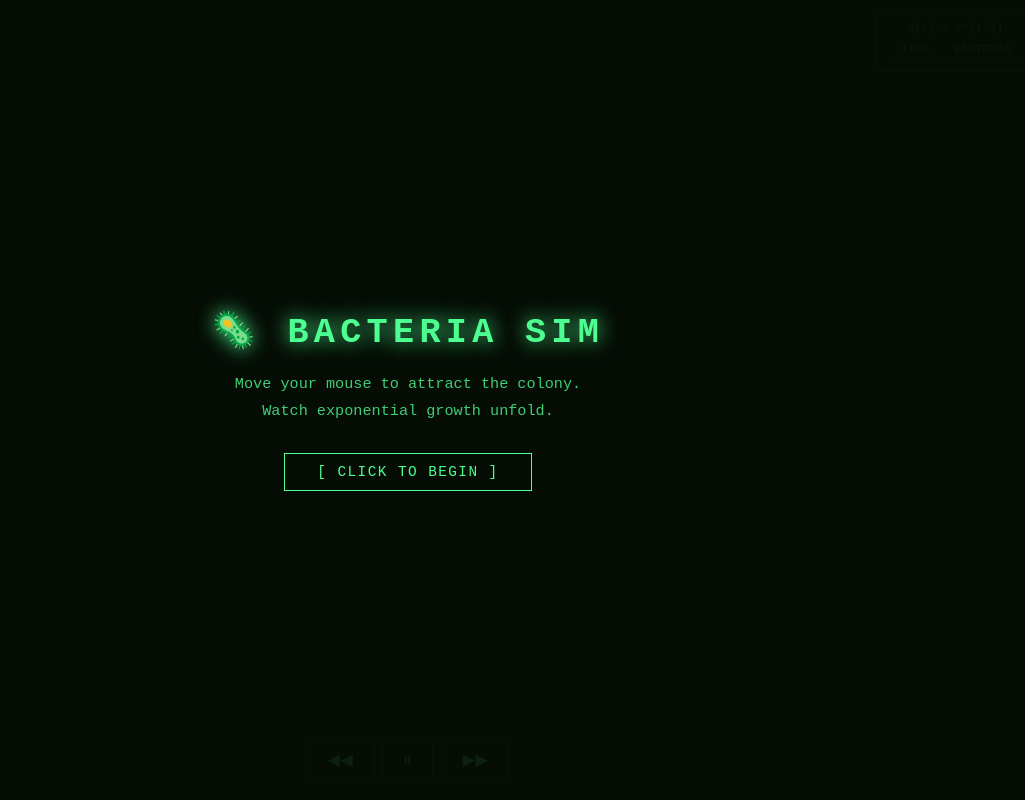
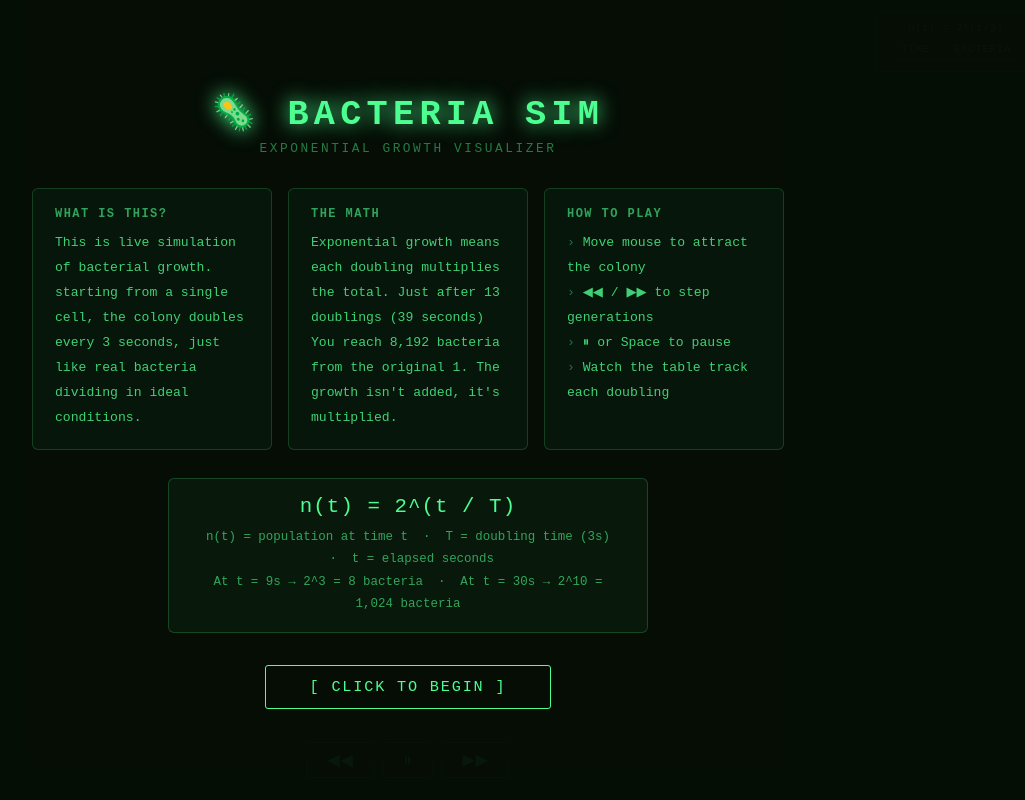
Before and after one commit to OreoGamez/BacteriaSim, a plain HTML site: page index.html in a window 1280 px wide. Shown: the whole page, without its empty margins (232-1257 px from the left). Drawn offline with Linux system fonts and the light colour scheme.

Commit message:
Update start screen with summary and math explanation

```diff
--- a/index.html
+++ b/index.html
@@ -53,19 +53,40 @@
   #controls button:active { background: rgba(77,255,145,0.22); }
   #controls #btn-pause { min-width: 48px; }
   #overlay {
-    position: fixed; inset: 0;
+    position: fixed; inset: 0; overflow-y: auto;
     display: flex; flex-direction: column; align-items: center; justify-content: center;
-    background: rgba(6,14,6,0.92); color: #4dff91;
-    font-family: 'Courier New', monospace; text-align: center; gap: 18px; z-index: 10;
+    background: rgba(6,14,6,0.96); color: #4dff91;
+    font-family: 'Courier New', monospace; text-align: center; gap: 0; z-index: 10;
+    padding: 40px 20px;
   }
-  #overlay h1 { font-size: 2.2rem; letter-spacing: 0.15em; text-shadow: 0 0 20px #4dff91; }
-  #overlay p  { font-size: 0.95rem; opacity: 0.8; line-height: 1.8; }
+  #overlay h1 { font-size: 2.2rem; letter-spacing: 0.15em; text-shadow: 0 0 20px #4dff91; margin-bottom: 6px; }
+  #overlay .subtitle { font-size: 0.8rem; opacity: 0.45; letter-spacing: 0.2em; margin-bottom: 32px; }
+  #overlay .cards {
+    display: flex; gap: 16px; flex-wrap: wrap; justify-content: center;
+    max-width: 820px; margin-bottom: 28px;
+  }
+  #overlay .card {
+    background: rgba(77,255,145,0.04); border: 1px solid rgba(77,255,145,0.18);
+    border-radius: 6px; padding: 18px 22px; text-align: left;
+    flex: 1; min-width: 200px; max-width: 240px;
+  }
+  #overlay .card h3 { font-size: 0.75rem; letter-spacing: 0.12em; margin-bottom: 10px; opacity: 0.6; }
+  #overlay .card p, #overlay .card li { font-size: 0.82rem; opacity: 0.8; line-height: 1.9; }
+  #overlay .card ul { list-style: none; padding: 0; }
+  #overlay .card li::before { content: '› '; opacity: 0.5; }
+  #overlay .math-box {
+    background: rgba(77,255,145,0.05); border: 1px solid rgba(77,255,145,0.2);
+    border-radius: 6px; padding: 16px 32px; margin-bottom: 28px;
+    max-width: 480px; width: 100%;
+  }
+  #overlay .math-box .formula { font-size: 1.3rem; letter-spacing: 0.05em; margin-bottom: 8px; }
+  #overlay .math-box p { font-size: 0.78rem; opacity: 0.6; line-height: 1.8; }
   #overlay .btn {
-    margin-top: 10px; padding: 10px 32px;
+    margin-top: 4px; padding: 12px 44px;
     border: 1px solid #4dff91; color: #4dff91;
-    font-family: 'Courier New', monospace; font-size: 0.9rem;
-    background: transparent; cursor: pointer; letter-spacing: 0.1em;
-    transition: background 0.2s, color 0.2s;
+    font-family: 'Courier New', monospace; font-size: 0.95rem;
+    background: transparent; cursor: pointer; letter-spacing: 0.12em;
+    transition: background 0.2s, color 0.2s; border-radius: 3px;
   }
   #overlay .btn:hover { background: #4dff91; color: #060e06; }
   #banner {
@@ -98,7 +119,36 @@
 
 <div id="overlay">
   <h1>🦠 BACTERIA SIM</h1>
-  <p>Move your mouse to attract the colony.<br>Watch exponential growth unfold.</p>
+  <div class="subtitle">EXPONENTIAL GROWTH VISUALIZER</div>
+
+  <div class="cards">
+    <div class="card">
+      <h3>WHAT IS THIS?</h3>
+      <p>This is  live simulation of bacterial growth. starting from a single cell, the colony doubles every 3 seconds, just like real bacteria dividing in ideal conditions.</p>
+    </div>
+    <div class="card">
+      <h3>THE MATH</h3>
+      <p>Exponential growth means each doubling multiplies the total. Just after 13 doublings (39 seconds) You reach 8,192 bacteria from the original  1. The growth isn't added, it's multiplied.</p>
+    </div>
+    <div class="card">
+      <h3>HOW TO PLAY</h3>
+      <ul>
+        <li>Move mouse to attract the colony</li>
+        <li>◀◀ / ▶▶ to step generations</li>
+        <li>⏸ or Space to pause</li>
+        <li>Watch the table track each doubling</li>
+      </ul>
+    </div>
+  </div>
+
+  <div class="math-box">
+    <div class="formula">n(t) = 2^(t / T)</div>
+    <p>
+      n(t) = population at time t &nbsp;·&nbsp; T = doubling time (3s) &nbsp;·&nbsp; t = elapsed seconds<br>
+      At t = 9s → 2^3 = 8 bacteria &nbsp;·&nbsp; At t = 30s → 2^10 = 1,024 bacteria
+    </p>
+  </div>
+
   <button class="btn">[ CLICK TO BEGIN ]</button>
 </div>
 
```
